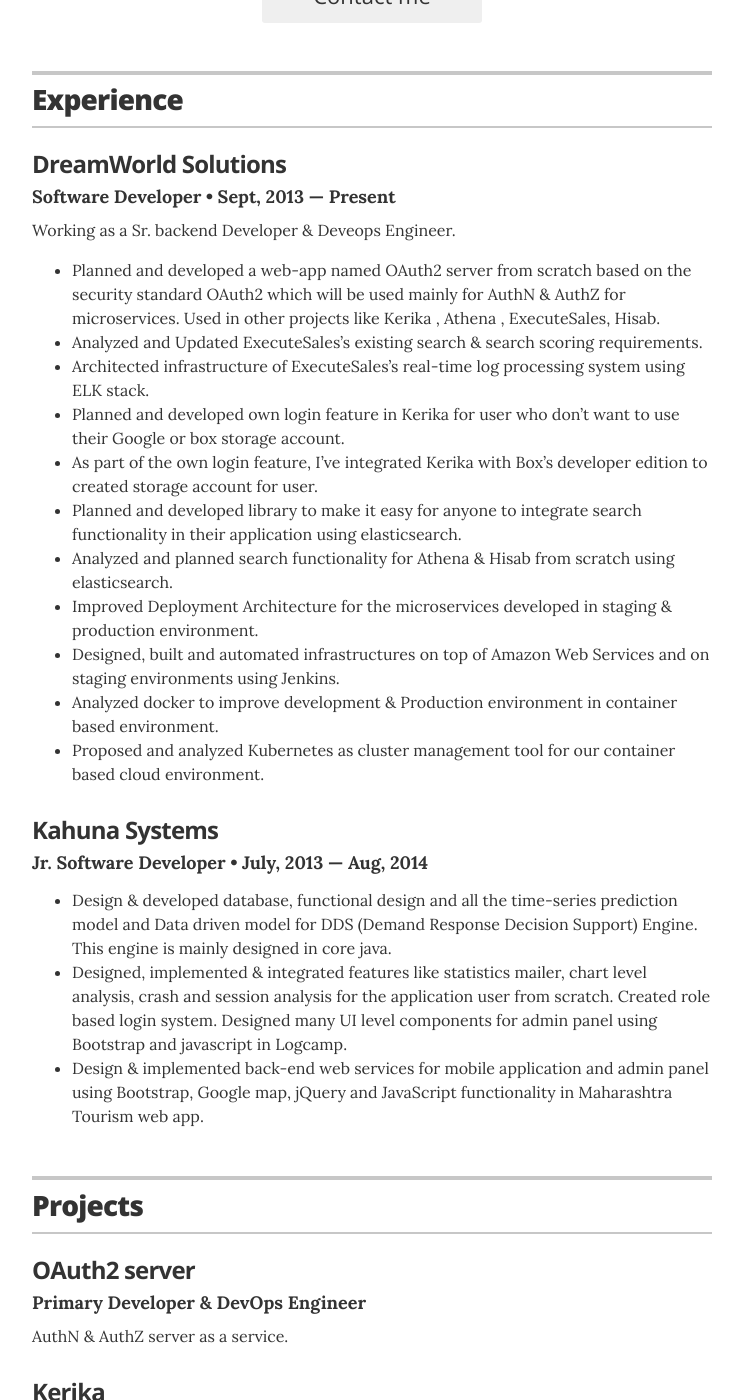
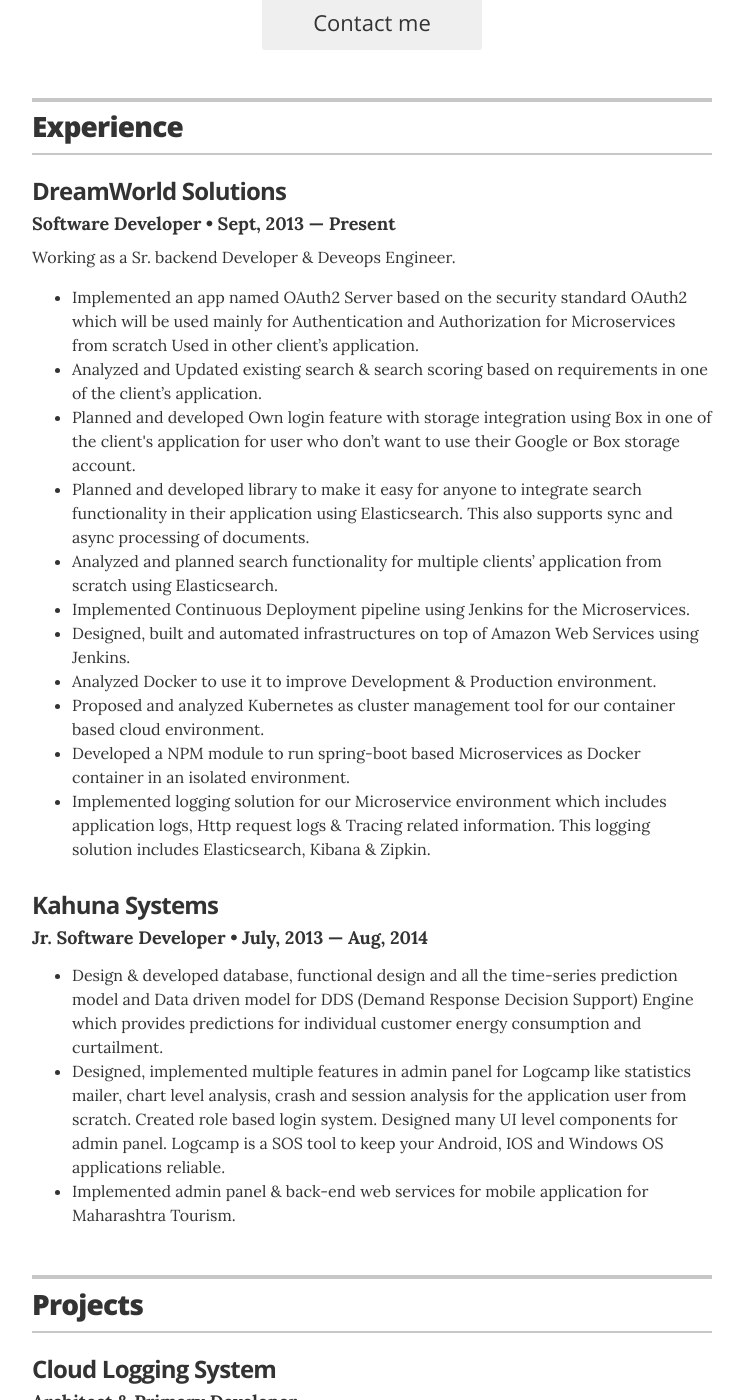
Before and after one commit to peanutpi/peanutpi.github.io, a Jekyll site: the page built from index.html, in a window 1280 px wide and 1400 px high, scrolled down 355 px. Shown: the whole window, without its empty margins (268-1012 px from the left). Built offline with Jekyll 4.4.1, drawn with Linux system fonts in a browser that asks for light colours; some of the changed text lies outside the part shown.

Commit message:
updated resume

```diff
--- a/_config.yml
+++ b/_config.yml
@@ -12,7 +12,7 @@
 resume_avatar:                  "false"
 resume_name:                    "Pratik Shah"
 resume_title:                   "Software Developer & DevOps"
-resume_contact_email:           "pkshah22@yahoo.com"
+resume_contact_email:           "pratikshah22292@gmail.com"
 
 # use "yes" to display the email contact button,
 # "no" to display an "I'm not looking for work" message,
--- a/_layouts/resume.html
+++ b/_layouts/resume.html
@@ -51,19 +52,19 @@
         <div class="resume-item">
           <h3 class="resume-item-title">DreamWorld Solutions</h3>
           <h4 class="resume-item-details">Software Developer &bull; Sept, 2013 &mdash; Present</h4>
-          <p class="resume-item-copy">Working as a Sr. backend Developer & Deveops Engineer.</p>
+          <p class="resume-item-copy">Working as a Sr. backend Developer &amp; Deveops Engineer.</p>
           <ul class="resume-item-list">
-            <li>Planned and developed a web-app named OAuth2 server from scratch based on the security standard OAuth2 which will be used mainly for AuthN & AuthZ for microservices. Used in other projects like Kerika , Athena , ExecuteSales, Hisab. </li>
-            <li>Analyzed and Updated ExecuteSales’s existing search & search scoring requirements.</li>
-            <li>Architected infrastructure of ExecuteSales’s real-time log processing system using ELK stack.</li>
-            <li>Planned and developed own login feature in Kerika for user who don’t want to use their Google or box storage account.</li>
-            <li>As part of the own login feature, I’ve integrated Kerika with Box’s developer edition to created storage account for user.</li>
-            <li>Planned and developed library to make it easy for anyone to integrate search functionality in their application using elasticsearch.</li>
-            <li>Analyzed and planned search functionality for Athena & Hisab from scratch using elasticsearch.</li>
-            <li>Improved Deployment Architecture for the microservices developed in staging & production environment.</li>
-            <li>Designed, built and automated infrastructures on top of Amazon Web Services and on staging environments using Jenkins.</li>
-            <li>Analyzed docker to improve development & Production environment in container based environment.</li>
-            <li>Proposed and analyzed Kubernetes as cluster management tool for our container based cloud environment.</li>
+            <li> Implemented an app named OAuth2 Server based on the security standard OAuth2 which will be used mainly for Authentication and Authorization for Microservices from scratch Used in other client’s application. </li>
+            <li> Analyzed and Updated existing search &amp; search scoring based on requirements in one of the client’s application.</li>
+            <li> Planned and developed Own login feature with storage integration using Box in one of the client's application for user who don’t want to use their Google or Box storage account.</li>
+            <li> Planned and developed library to make it easy for anyone to integrate search functionality in their application using Elasticsearch. This also supports sync and async processing of documents.</li>
+            <li> Analyzed and planned search functionality for multiple clients’ application from scratch using Elasticsearch.</li>
+            <li> Implemented Continuous Deployment pipeline using Jenkins for the Microservices.</li>
+            <li> Designed, built and automated infrastructures on top of Amazon Web Services using Jenkins.</li>
+            <li> Analyzed Docker to use it to improve Development &amp; Production environment.</li>
+            <li> Proposed and analyzed Kubernetes as cluster management tool for our container based cloud environment.</li>
+            <li> Developed a NPM module to run spring-boot based Microservices as Docker container in an isolated environment.</li>
+            <li> Implemented logging solution for our Microservice environment which includes application logs, Http request logs &amp; Tracing related information. This logging solution includes Elasticsearch, Kibana &amp; Zipkin.</li>
           </ul>
         </div><!-- end of resume-item -->
 
@@ -73,9 +74,9 @@
           <h4 class="resume-item-details">Jr. Software Developer &bull; July, 2013 &mdash; Aug, 2014</h4>
           <p class="resume-item-copy"></p>
           <ul class="resume-item-list">
-            <li>Design & developed database, functional design and all the time-series prediction model and Data driven model for DDS (Demand Response Decision Support) Engine. This engine is mainly designed in core java.</li>
-            <li>Designed, implemented & integrated features like statistics mailer, chart level analysis, crash and session analysis for the application user from scratch. Created role based login system. Designed many UI level components for admin panel using Bootstrap and javascript in Logcamp.</li>
-            <li>Design & implemented back-end web services for mobile application and admin panel using Bootstrap, Google map, jQuery and JavaScript functionality in Maharashtra Tourism web app.</li>
+            <li>Design &amp; developed database, functional design and all the time-series prediction model and Data driven model for DDS (Demand Response Decision Support) Engine which provides predictions for individual customer energy consumption and curtailment. </li>
+            <li>Designed, implemented multiple features in admin panel for Logcamp like statistics mailer, chart level analysis, crash and session analysis for the application user from scratch. Created role based login system. Designed many UI level components for admin panel. Logcamp is a SOS tool to keep your Android, IOS and Windows OS applications reliable.</li>
+            <li>Implemented admin panel &amp; back-end web services for mobile application for Maharashtra Tourism. </li>
           </ul>
 
         </div><!-- end of resume-item -->
@@ -93,26 +94,44 @@
         </header>
 
         <div class="resume-item">
+          <h3 class="resume-item-title">Cloud Logging System </h3>
+          <h4 class="resume-item-details"> Architect &amp; Primary Developer </h4>
+          <p class="resuem-item-copy">To visualize logs, Http requests using Kibana &amp; tracing flows between Microservices using Zipkin. This contains set of libraries which will enable any spring boot application to integrate with cls. </p>
+        </div>
+
+        <div class="resume-item">
+          <h3 class="resume-item-title">Brahma </h3>
+          <h4 class="resume-item-details"> Architect &amp; Primary Developer </h4>
+          <p class="resuem-item-copy">Creates an isolated environment to run Docker based Microservices easily in development phase. </p>
+        </div>
+
+        <div class="resume-item">
+          <h3 class="resume-item-title"><a href="http://ayetap.com">AyeTap</a></h3>
+          <h4 class="resume-item-details">DevOps Engineer</h4>
+          <p class="resuem-item-copy">A voting platform that allows anyone to create an election (or poll) that everyone can vote on. </p>
+        </div>
+
+        <div class="resume-item">
           <h3 class="resume-item-title">OAuth2 server</h3>
-          <h4 class="resume-item-details">Primary Developer & DevOps Engineer</h4>
-          <p class="resume-item-copy">AuthN & AuthZ server as a service.</p>
+          <h4 class="resume-item-details">Primary Developer &amp; DevOps Engineer</h4>
+          <p class="resume-item-copy">AuthN &amp; AuthZ server as a service.</p>
         </div>
 
         <div class="resume-item">
           <h3 class="resume-item-title"><a href="http://kerika.com">Kerika</a></h3>
-          <h4 class="resume-item-details">BackEnd Developer & DevOps Engineer</h4>
+          <h4 class="resume-item-details">BackEnd Developer &amp; DevOps Engineer</h4>
           <p class="resume-item-copy">Kerika is work management for distributed and agile teams.</p>
         </div>
 
         <div class="resume-item">
           <h3 class="resume-item-title"><a href="http://executesales.com">ExecuteSales</a></h3>
-          <h4 class="resume-item-details">BackEnd Developer & DevOps Engineer</h4>
+          <h4 class="resume-item-details">BackEnd Developer &amp; DevOps Engineer</h4>
           <p class="resume-item-copy">ExecuteSales provides instant access to an unlimited source of on-demand sales agencies. Define your sales requirements to find the perfect sales partner and watch your sales grow!</p>
         </div>
 
         <div class="resume-item">
           <h3 class="resume-item-title">Hisab</h3>
-          <h4 class="resume-item-details">BackEnd Developer & DevOps Engineer</h4>
+          <h4 class="resume-item-details">BackEnd Developer &amp; DevOps Engineer</h4>
           <p class="resume-item-copy">Cloud based Accounting Service.</p>
         </div>
 
@@ -123,7 +142,7 @@
         </div>
 
         <div class="resume-item">
-          <h3 class="resume-item-title">LogCamp</h3>
+          <h3 class="resume-item-title"><a href="http://www.logcamp.net">LogCamp</a></h3>
           <h4 class="resume-item-details">Primary Developer</h4>
           <p class="resume-item-copy"> Logcamp is a SOS tool to keep your Android, IOS and Windows OS applications reliable. Logcamp aids you to manage distributed applications' logs as well as perform analysis on them.</p>
         </div>
@@ -160,6 +179,11 @@
           <h4 class="resume-item-details">Frameworks</h4>
           <ul class="resume-item-list">
             <li>Spring</li>
+            <li>Spring boot</li>
+            <li>Spring security Oauth2</li>
+            <li>Spring data jpa</li>
+            <li>Spring cloud stream</li>
+            <li>Spring cloud sleuth</li>
             <li>Hibernate</li>
             <li>Struts 2</li>
           </ul>
@@ -200,7 +224,21 @@
             <li>Jenkins</li>
             <li>Linux</li>
             <li>Docker</li>
+            <li>Docker Compose</li>
+            <li>Vagrant</li>
+            <li>Kibana</li>
+            <li>Zipkin</li>
             <li>Google Container Engine</li>
+            <li>Kubernetes</li>
+          </ul>
+        </div>
+
+        <div class="resume-item">
+          <h4 class="resume-item-details">Cloud Environment</h4>
+          <ul class="resume-item-list">
+            <li>Google Container Engine</li>
+            <li>AWS</li>
+            <li>Rackspace</li>
             <li>Kubernetes</li>
           </ul>
         </div>
@@ -218,7 +256,7 @@
         </header>
 
         <div class="resume-item">
-          <h3 class="resume-item-title">Sarvajanik College of Engineering & Technology</h3>
+          <h3 class="resume-item-title">Sarvajanik College of Engineering &amp; Technology</h3>
           <h4 class="resume-item-details">•	B.E. in Information Technology &bull; 2009 &mdash; 2013</h4>
         </div>
 
```
Also changed, not shown: other parts of _layouts/resume.html (+10 -9 lines).
